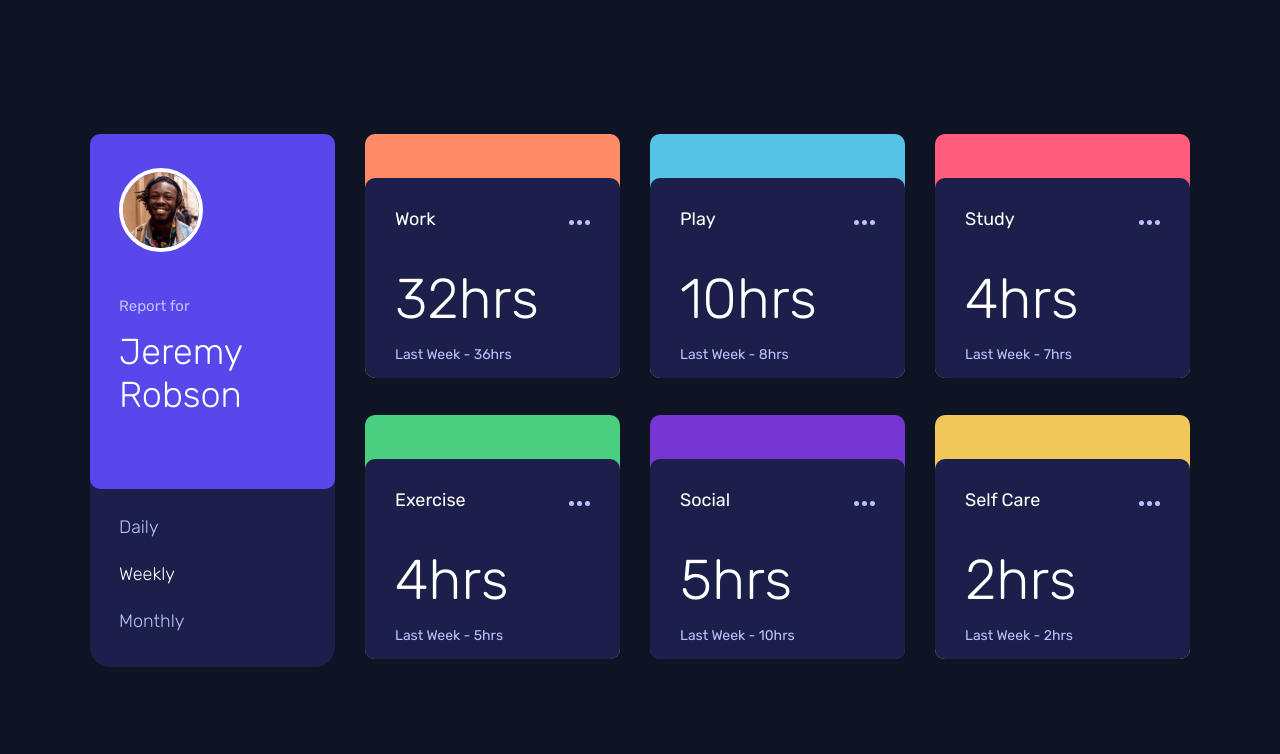
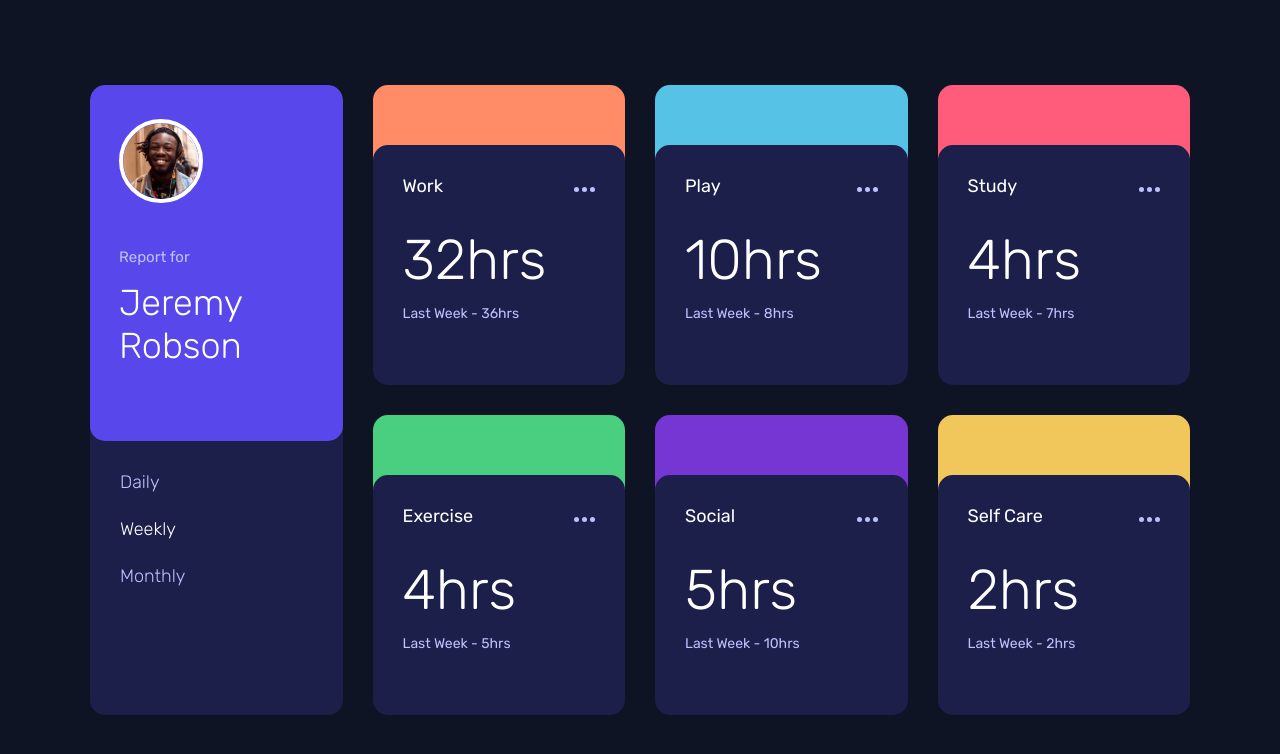
Before and after one commit to aleksFedotov/time-tracking-dashboard-challenge-hub, a React (Create React App) app: page / in a window 1280 px wide. Shown: the top 754 px of the page. Built offline with nearby package versions, Linux system fonts and the light colour scheme.

Commit message:
change to grid layout

```diff
--- a/src/components/MainContainer.js
+++ b/src/components/MainContainer.js
@@ -5,9 +5,22 @@ import ProfileCard from './porfileCard/ProfileCard';
 import Reports from './reports/Reports';
 
 const Container = styled.main`
-  display: flex;
+  display: grid;
+  grid-template-columns: repeat(4, 1fr);
+  grid-template-rows: 1fr 1fr;
+  grid-template-areas: 'profile Work Play Study' 'profile Exercise Social SelfCare';
   max-width: 110rem;
+  width: 100%;
   gap: 3rem;
+
+  @media (max-width: 900px) {
+    max-width: 70rem;
+
+    grid-template-columns: 1fr 1fr;
+    grid-template-rows: 1fr;
+    grid-template-areas: 'profile profile' 'Work Play' ' Study Exercise' 'Social SelfCare';
+    gap: 2rem;
+  }
 `;
 
 const MainContainer = () => {
--- a/src/components/porfileCard/ProfileCard.js
+++ b/src/components/porfileCard/ProfileCard.js
@@ -4,16 +4,24 @@ import avatarImg from '../../images/image-jeremy.png';
 import DashBoardContext from '../../context/context';
 
 const ProfileContainer = styled.div`
-  max-width: 25.5rem;
+  grid-area: profile;
+  display: flex;
+  flex-direction: column;
+  background-color: var(--dark-blue);
+  border-radius: 1.5rem;
+  overflow: hidden;
 `;
 
 const UserInfo = styled.div`
-  padding: 3.4rem 2.9rem;
+  padding: 3.4rem 2.9rem 7.4rem 2.9rem;
   background-color: var(--blue);
-  border-radius: 1rem;
-  min-height: 35.5rem;
+  border-radius: 1.5rem;
+
   position: relative;
-  z-index: 2;
+
+  @media (max-width: 900px) {
+    padding: 2rem;
+  }
 `;
 
 const Avatar = styled.img`
@@ -36,12 +44,9 @@ const UserName = styled.h1`
 `;
 
 const Contorollers = styled.div`
-  padding: 6.7rem 2.9rem 3.5rem 2.9rem;
+  padding: 3rem 3rem 3.5rem 3rem;
   background-color: var(--dark-blue);
-  border-radius: 2rem;
-  min-height: 20rem;
-  margin-top: -4rem;
-  z-index: 1;
+  border-radius: 1.5rem;
 `;
 
 const ListCont = styled.ul`
--- a/src/components/reports/Reports.js
+++ b/src/components/reports/Reports.js
@@ -5,20 +5,15 @@ import data from '../../data.json';
 
 import Report from './report/Report';
 
-const ReportsContainer = styled.div`
-  display: grid;
-  grid-template-columns: repeat(3, 1fr);
-  grid-template-rows: repeat(2, 1fr);
-  gap: 3rem;
-`;
+const ReportsContainer = styled.div``;
 
 const Reports = () => {
   return (
-    <ReportsContainer>
+    <>
       {data.map((item) => (
         <Report key={item.title} activity={item} />
       ))}
-    </ReportsContainer>
+    </>
   );
 };
 
--- a/src/components/reports/report/Report.js
+++ b/src/components/reports/report/Report.js
@@ -6,16 +6,20 @@ import eclipseImg from '../../../images/icon-ellipsis.svg';
 
 const ReportContainer = styled.div`
   position: relative;
+  height: 30rem;
+  color: #fff;
+  grid-area: ${(props) => `${props.title}`};
+`;
 
-  width: 25.5rem;
-
-  height: 24.4rem;
+const Background = styled.div`
+  height: 10rem;
   background-color: ${(props) => `var(--${props.title})`};
-  border-radius: 1rem;
+  border-radius: 1.5rem;
   background-image: url('${(props) => props.imgSrc}');
   background-position: top 0 right 20px;
   background-repeat: no-repeat;
-  color: #fff;
+
+  margin-bottom: -5.5rem;
 
   &.Work,
   &.Play,
@@ -31,17 +35,17 @@ const ReportContainer = styled.div`
 const ReportContext = styled.div`
   position: absolute;
   width: 100%;
-  height: 20rem;
+  height: 80%;
   background-color: var(--dark-blue);
-  border-radius: 1rem;
-  bottom: 0;
+  border-radius: 1.5rem;
   transition: all 0.5s ease;
   cursor: pointer;
   padding: 3rem;
+  bottom: 0;
 
   &:hover {
     background-color: #34397b;
-    height: 22rem;
+    height: 90%;
     transition: all 0.5s ease;
   }
 `;
@@ -64,13 +68,13 @@ const ContextHeader = styled.div`
 const CurrentHours = styled.h3`
   font-size: 5.6rem;
   font-weight: 300;
-  margin-top: 3.6rem;
+  margin-top: 3rem;
 `;
 
 const PreviousHours = styled.p`
   color: var(--pale-blue);
   font-size: 1.4rem;
-  margin-top: 1.4rem;
+  margin-top: 1.2rem;
 `;
 
 const Report = (props) => {
@@ -94,12 +98,8 @@ const Report = (props) => {
   }
 
   return (
-    <ReportContainer
-      title={activity}
-      imgSrc={imgSrc}
-      aria-label="report"
-      className={activity}
-    >
+    <ReportContainer title={activity} aria-label="report">
+      <Background imgSrc={imgSrc} className={activity} title={activity} />
       <ReportContext>
         <ContextHeader>
           <h2>{title}</h2>
--- a/src/styles/globalStyles.js
+++ b/src/styles/globalStyles.js
@@ -42,7 +42,7 @@ body {
   font-family:  'Rubik',sans-serif;
     background-color: var(--very-dark-blue);
     padding: 2rem;
-    display: flex ;
+    display: flex;
     justify-content: center;
     align-items: center;
     min-height: 100vh;
```
